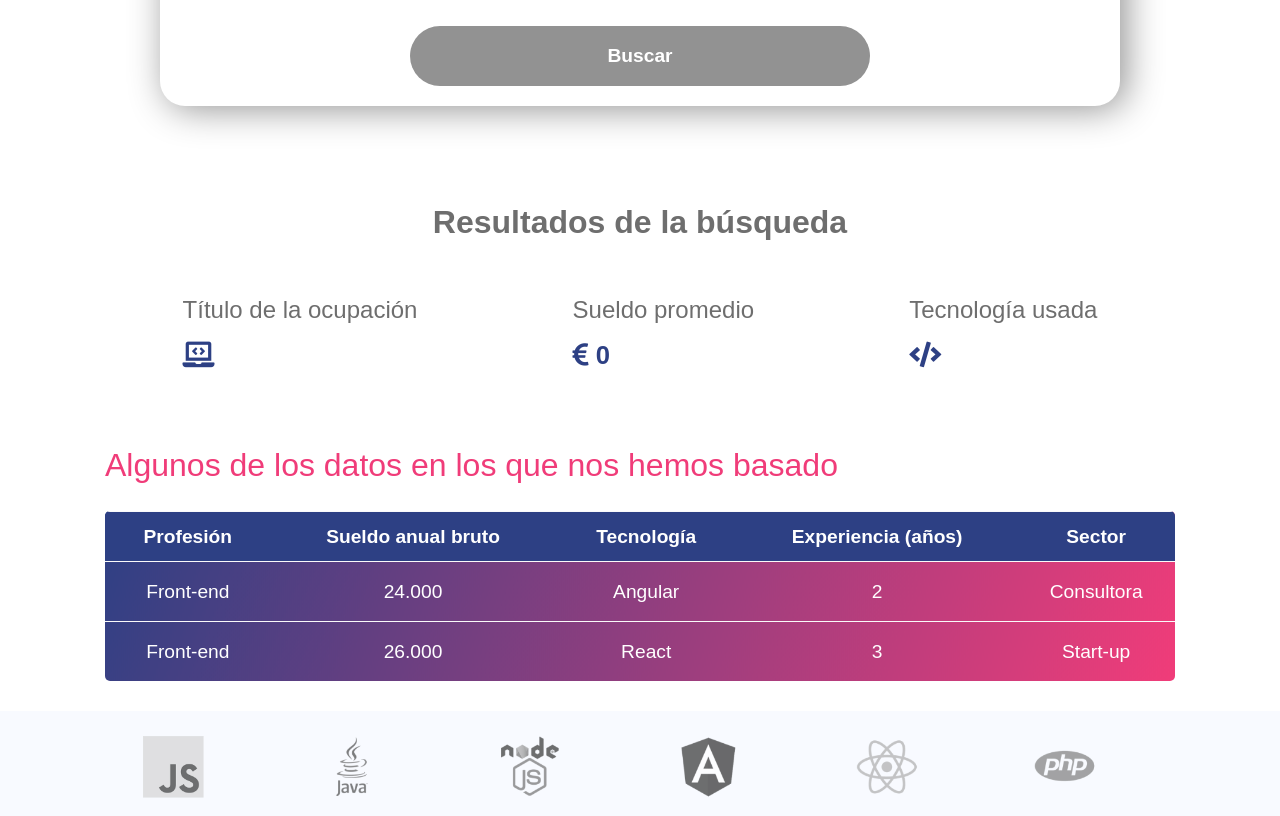
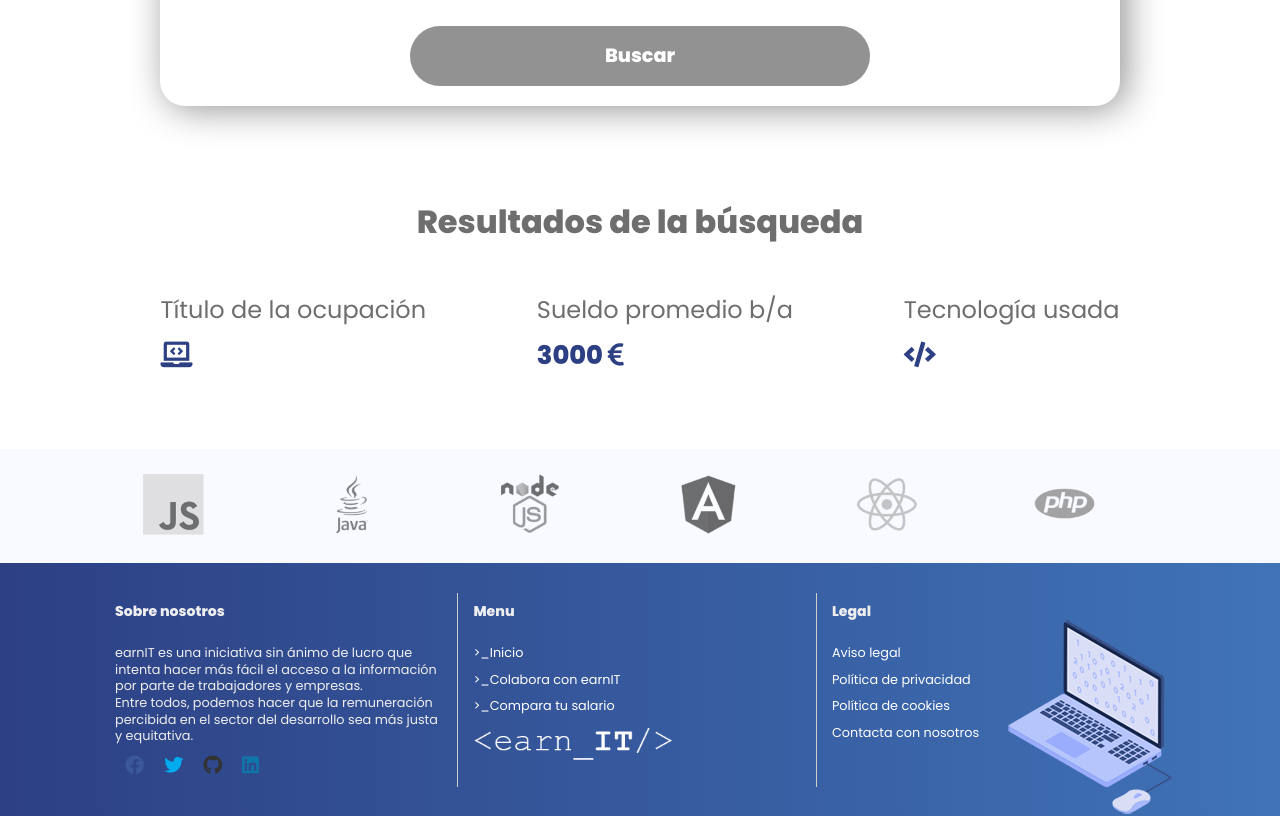
Before and after one commit to JavierMartinGil/Proyecto-earnIT-frontend, an Angular app: page /compara in a window 1280 px wide. Shown: the part 711-1527 px from the top of the page. Built offline with nearby package versions, Linux system fonts and the light colour scheme.

Commit message:
Actualizaciones en los resultados

```diff
--- a/src/app/compara/compara.component.html
+++ b/src/app/compara/compara.component.html
@@ -8,4 +8,3 @@
     </div>
 </div>
 <app-formcomp></app-formcomp>
-<app-tablaresultados></app-tablaresultados>
--- a/src/app/formcomp/formcomp.component.html
+++ b/src/app/formcomp/formcomp.component.html
@@ -46,7 +46,7 @@
                 </p>
             </div>
             <div>
-                <input type="submit" value="Buscar" [disabled]="!formulario_solicitud.valid">
+                <input type="submit" value="Buscar" [disabled]="!formulario_solicitud.valid" (click)="scroll(respuesta)">
             </div>
         </form>
     </div>
@@ -59,8 +59,8 @@
             <h4><i class="fas fa-laptop-code"></i> {{datos_devs.cargo}}</h4>
         </div>
         <div>
-            <h3>Sueldo promedio</h3>
-            <h4><i class="fas fa-euro-sign"></i> {{salario_medio}}</h4>
+            <h3>Sueldo promedio b/a</h3>
+            <h4>{{salario_medio || 3000}} <i class="fas fa-euro-sign"></i></h4>
         </div>
         <div>
             <h3>Tecnología usada</h3>
@@ -68,3 +68,4 @@
         </div>
     </div>
 </div>
+<app-tablaresultados [datos_totales]="datos_totales"></app-tablaresultados>
--- a/src/app/formcomp/formcomp.component.ts
+++ b/src/app/formcomp/formcomp.component.ts
@@ -1,7 +1,7 @@
 import { Component, OnInit } from '@angular/core';
 import { FormGroup, FormControl, Validators } from '@angular/forms';
 import { ComparaService } from '../compara.service'
-import { Router, RouterLink } from '@angular/router';
+import { Router } from '@angular/router';
 
 @Component({
   selector: 'app-formcomp',
@@ -11,13 +11,14 @@ import { Router, RouterLink } from '@angular/router';
 export class FormcompComponent implements OnInit {
 
   formulario_solicitud: FormGroup;
-  salario_medio: number;
+  salario_medio: string;
   datos_devs: any;
+  datos_totales: any;
 
 
   constructor(private comparaService: ComparaService, private router: Router) {
 
-    this.salario_medio = 0;
+    this.salario_medio = "";
     this.datos_devs = [];
 
     this.formulario_solicitud = new FormGroup({
@@ -36,17 +37,25 @@ export class FormcompComponent implements OnInit {
   onSubmit() {
     this.comparaService.comparar(this.formulario_solicitud.value)
       .then(response => {
-        this.salario_medio = parseInt(response[0][0]['salario_medio']);
-        this.datos_devs = response[1][0];
-        this.scrollToElement('respuesta');
+        if (response[0][0]['salario_medio'] == null) {
+          this.salario_medio = 'No se han encontrado resultados';
+          return;
+        } else {
+          this.salario_medio = response[0][0]['salario_medio'].toString().substring(0, 5);
+          this.datos_devs = response[1][0];
+          this.datos_totales = response[1];
+          console.log(this.datos_totales)
+        }
+
       })
       .catch(err => {
-        alert(err);
+        alert(err.message);
       })
   }
 
-  scrollToElement($element): void {
-    $element.scrollIntoView({ behavior: "smooth", block: "start", inline: "nearest" });
+
+  scroll(element) {
+    element.scrollIntoView();
   }
 
   ngOnInit() {
--- a/src/app/tablaresultados/tablaresultados.component.html
+++ b/src/app/tablaresultados/tablaresultados.component.html
@@ -1,4 +1,4 @@
-<div class="container tabla_res">
+<div class="container tabla_res" *ngIf="datos_totales">
     <h3>Algunos de los datos en los que nos hemos basado</h3>
     <table>
         <tr>
@@ -8,19 +8,12 @@
             <th>Experiencia (años)</th>
             <th>Sector</th>
         </tr>
-        <tr>
-            <td>Front-end</td>
-            <td>24.000</td>
-            <td>Angular</td>
-            <td>2</td>
-            <td>Consultora</td>
-        </tr>
-        <tr>
-            <td>Front-end</td>
-            <td>26.000</td>
-            <td>React</td>
-            <td>3</td>
-            <td>Start-up</td>
+        <tr *ngFor="let dev of datos_totales">
+            <td>{{dev.cargo}}</td>
+            <td>{{dev.bruto}}</td>
+            <td>{{dev.tecnologia}}</td>
+            <td>{{dev.experiencia}}</td>
+            <td>{{dev.sector}}</td>
         </tr>
     </table>
 
--- a/src/app/tablaresultados/tablaresultados.component.ts
+++ b/src/app/tablaresultados/tablaresultados.component.ts
@@ -1,4 +1,4 @@
-import { Component, OnInit } from '@angular/core';
+import { Component, OnInit, Input } from '@angular/core';
 
 @Component({
   selector: 'app-tablaresultados',
@@ -7,6 +7,9 @@ import { Component, OnInit } from '@angular/core';
 })
 export class TablaresultadosComponent implements OnInit {
 
+
+  @Input() datos_totales: any;
+
   constructor() { }
 
   ngOnInit() {
--- a/src/styles.css
+++ b/src/styles.css
@@ -1,4 +1,4 @@
-@import url('https://fonts.googleapis.com/css?family=Open+Sans:300,400,800&display=swap');
+@import url('https://fonts.googleapis.com/css?family=Poppins:300,400,800&display=swap');
 
 html, body, div, span, applet, object, iframe,
 h1, h2, h3, h4, h5, h6, p, blockquote, pre,
@@ -58,7 +58,7 @@ a{
 /* Fin del reset */
 
 body{
-	font-family: 'Opens-Sans', sans-serif;
+	font-family: 'Poppins', sans-serif;
 }
 
 .container{
```
